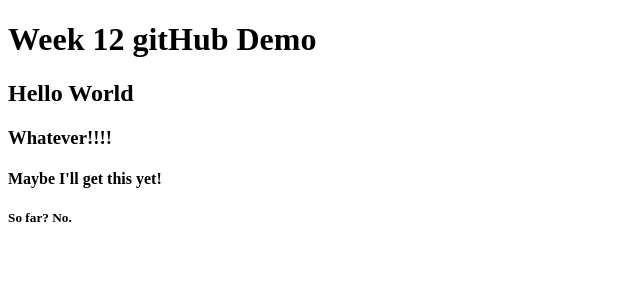
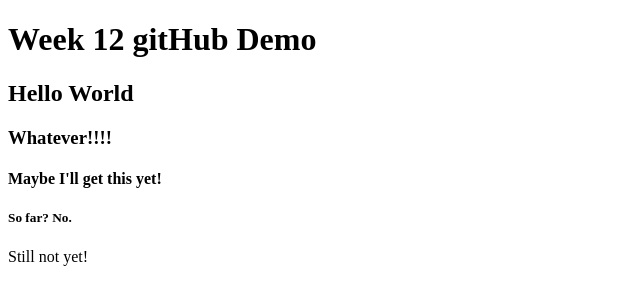
Before and after one commit to catmerrymary/wk12demo, a plain HTML site: page index.html in a window 1280 px wide. Shown: the whole page, without its empty margins (0-640 px from the left). Drawn offline with Linux system fonts and the light colour scheme.

Commit message:
added paragraph

```diff
--- a/index.html
+++ b/index.html
@@ -10,5 +10,6 @@
     <h3>Whatever!!!!</h3>
     <h4>Maybe I'll get this yet!</h4>
     <h5>So far? No.</h5>
+    <p>Still not yet!</p>
 </body>
 </html>
```
